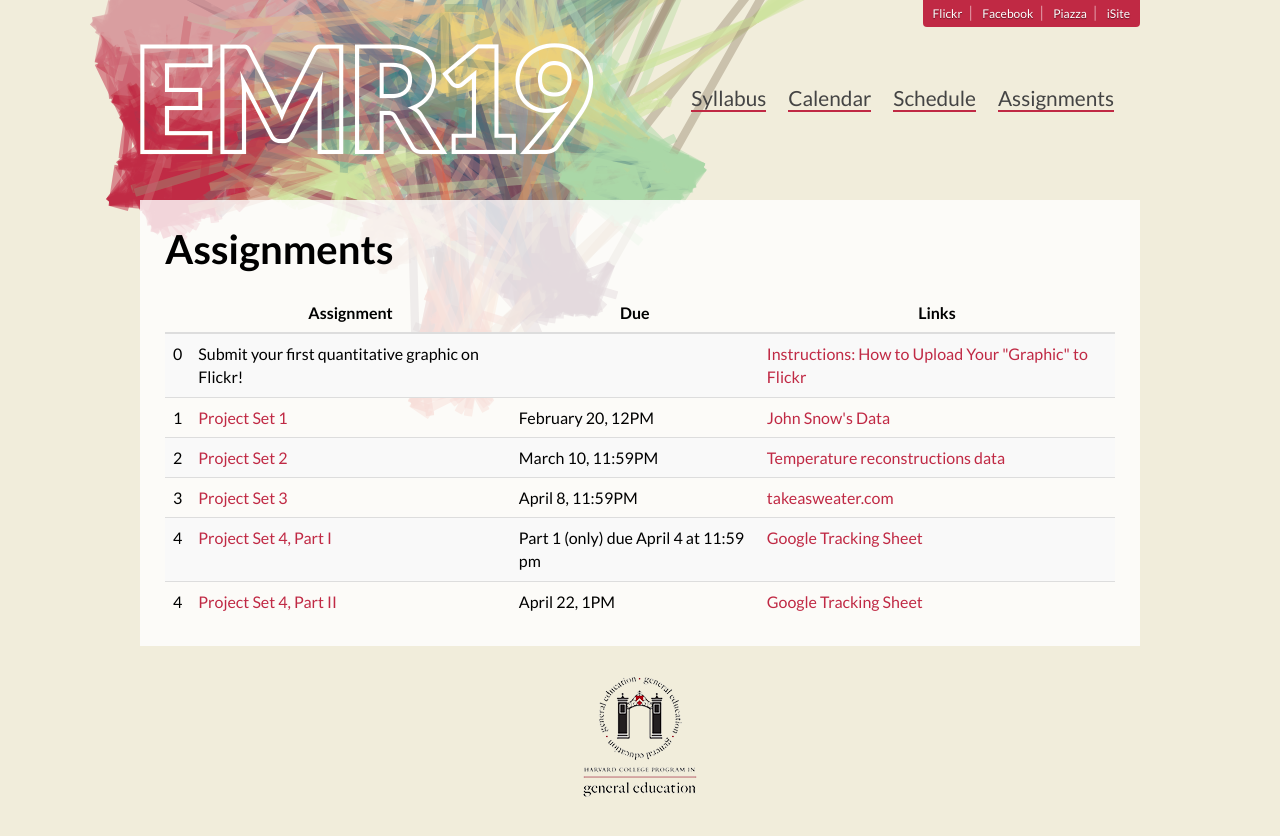
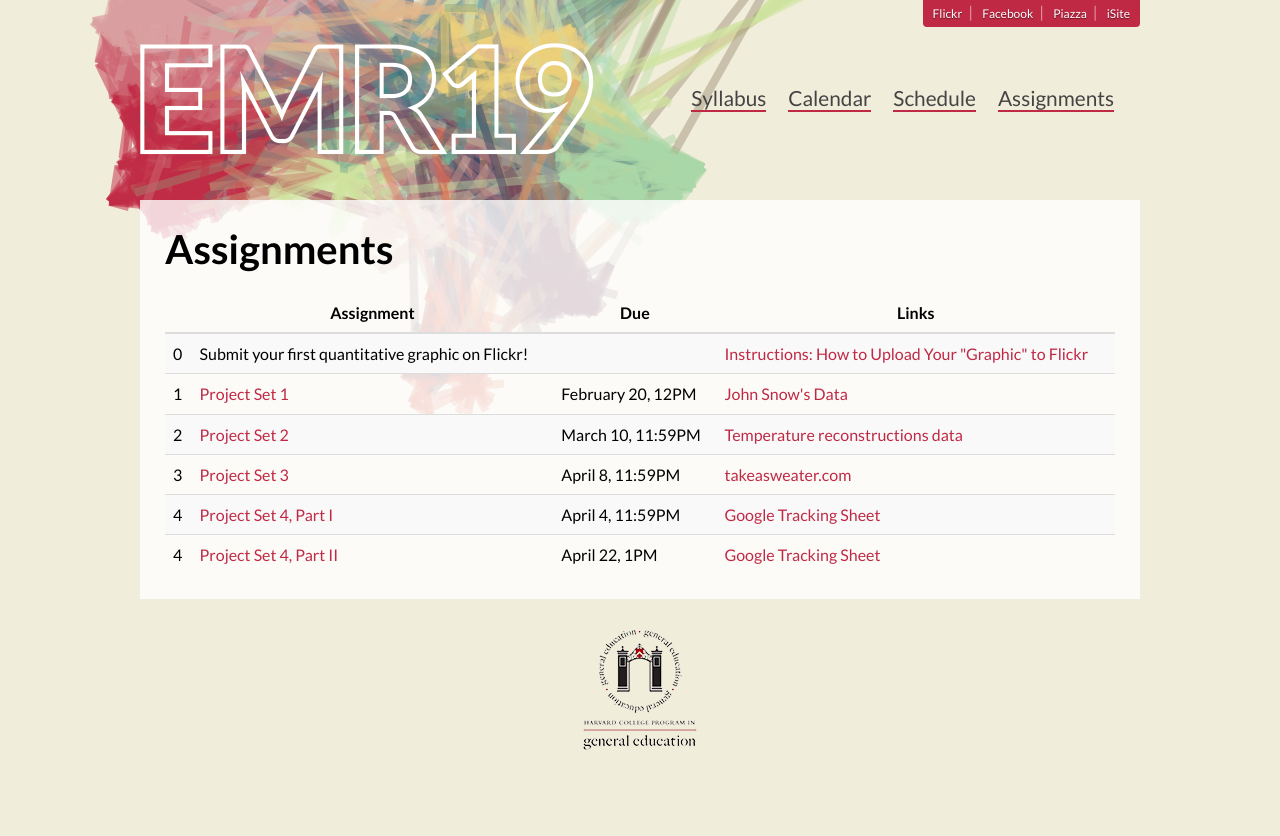
Before and after one commit to emr19/emr19.github.io, a Jekyll site: the page built from assignments/index.html, in a window 1280 px wide. Shown: the top 836 px of the page. Built offline with Jekyll 4.4.1, drawn with Linux system fonts in a browser that asks for light colours; Markdown is read by kramdown in place of the engine named in the settings.

Commit message:
Standard time format

```diff
--- a/assignments/index.html
+++ b/assignments/index.html
@@ -46,7 +46,7 @@ title: Assignments
     <tr>
       <td>4</td>
       <td><a href="https://www.dropbox.com/s/75otbx06y6b8pe3/ps4_1.pdf">Project Set 4, Part I</a></td>
-      <td>Part 1 (only) due April 4 at 11:59 pm</td>
+      <td>April 4, 11:59PM</td>
       <td><a href="http://tinyurl.com/EMR19track">Google Tracking Sheet</a></td>
     </tr>
 
```
